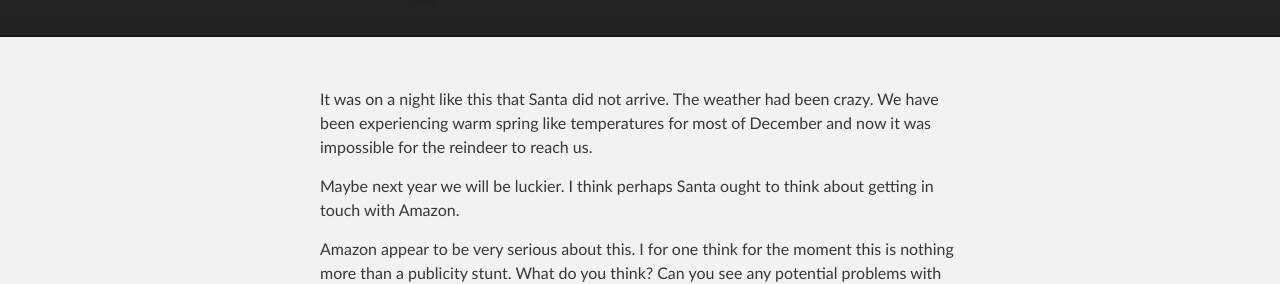
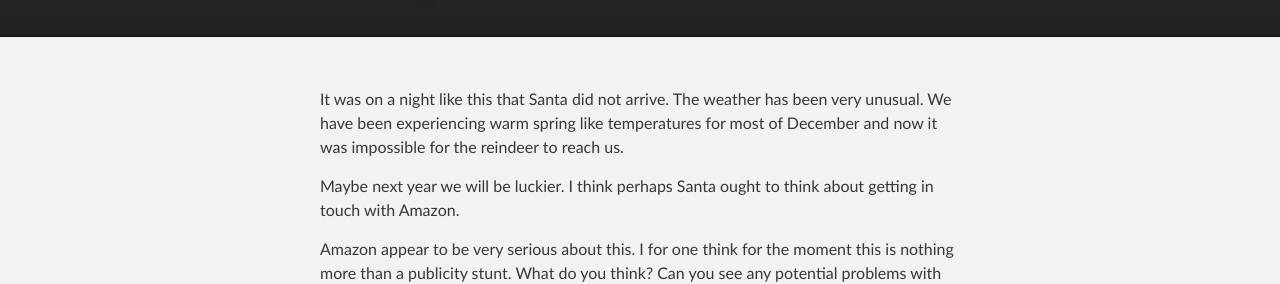
Before and after one commit to dindigit/dindigit.github.io, a Jekyll site: the page built from _posts/2015-12-19-waiting-for-the-bearded-guy-dressed-in-red.md, in a window 1280 px wide. Shown: the part 170-454 px from the top of the page. Built offline with Jekyll 4.4.1, drawn with Linux system fonts in a browser that asks for light colours.

Commit message:
Updated '_posts/2015-12-19-waiting-for-the-bearded-guy-dressed-in-red.md' via CloudCannon

```diff
--- a/_posts/2015-12-19-waiting-for-the-bearded-guy-dressed-in-red.md
+++ b/_posts/2015-12-19-waiting-for-the-bearded-guy-dressed-in-red.md
@@ -1,11 +1,11 @@
 ---
 layout: post
-publish: false
+publish: true
 title: The Santa Post
 author: Mr Xmas
 ---
 
-It was on a night like this that Santa did not arrive. The weather had been crazy. We have been experiencing warm spring like temperatures for most of December and now it was impossible for the reindeer to reach us.
+It was on a night like this that Santa did not arrive. The weather has been very unusual. We have been experiencing warm spring like temperatures for most of December and now it was impossible for the reindeer to reach us.
 
 Maybe next year we will be luckier. I think perhaps Santa ought to think about getting in touch with Amazon.
 
```
